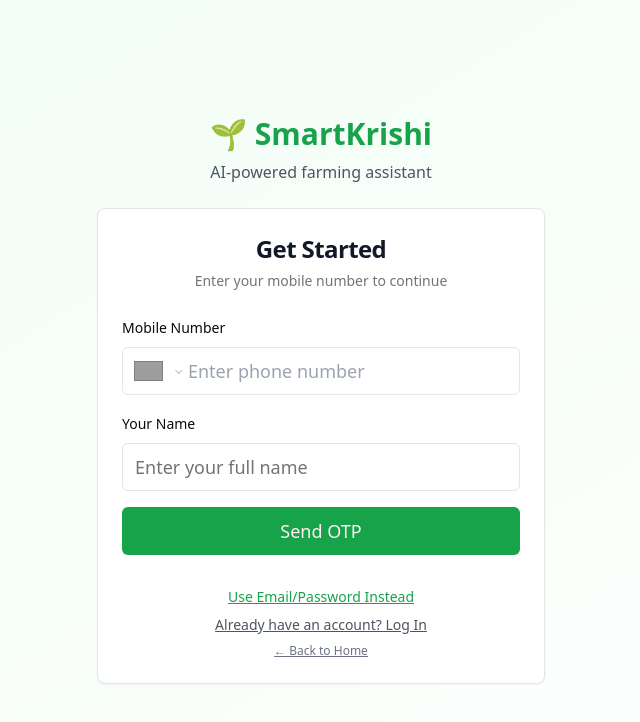
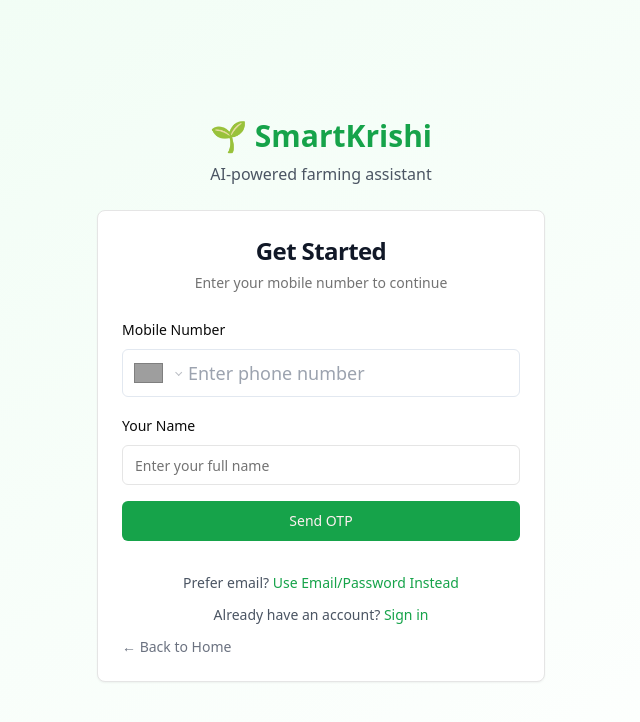
Before and after one commit to AgriAgent-Capital-One-Hackathon/SmartKrishi, a React (Vite) app in the folder frontend/: page /mobile-auth in a window 1280 px wide. Shown: the top 722 px of the page, without its empty margins (319-959 px from the left). Built offline with nearby package versions, Linux system fonts and the light colour scheme; grey boxes are pictures that could not be loaded.

Commit message:
chanes made

```diff
--- a/frontend/src/pages/LoginPage.tsx
+++ b/frontend/src/pages/LoginPage.tsx
@@ -106,7 +106,7 @@ export default function LoginPage() {
                   onClick={() => navigate("/signup")}
                   className="text-green-600 hover:text-green-700 font-medium hover:underline"
                 >
-                  Sign up here
+                  Sign up
                 </button>
               </p>
 
--- a/frontend/src/pages/MobileAuthPage.tsx
+++ b/frontend/src/pages/MobileAuthPage.tsx
@@ -186,7 +186,7 @@ const MobileAuthPage: React.FC = () => {
                       phoneForm.setValue('phone_number', value || '');
                     }}
                     defaultCountry="IN"
-                    className="flex h-12 w-full rounded-md border border-input bg-background px-3 py-2 text-lg ring-offset-background file:border-0 file:bg-transparent file:text-sm file:font-medium placeholder:text-muted-foreground focus-visible:outline-none focus-visible:ring-2 focus-visible:ring-ring focus-visible:ring-offset-2 disabled:cursor-not-allowed disabled:opacity-50"
+                    className="flex w-full rounded-md border border-input bg-background px-3 py-2 ring-offset-background file:border-0 file:bg-transparent file:text-sm file:font-medium placeholder:text-muted-foreground focus-visible:outline-none focus-visible:ring-2 focus-visible:ring-ring focus-visible:ring-offset-2 disabled:cursor-not-allowed disabled:opacity-50"
                   />
                   {phoneForm.formState.errors.phone_number && (
                     <p className="text-red-500 text-sm">
@@ -202,7 +202,6 @@ const MobileAuthPage: React.FC = () => {
                     type="text"
                     placeholder="Enter your full name"
                     {...phoneForm.register('username')}
-                    className="text-lg h-12"
                   />
                   {phoneForm.formState.errors.username && (
                     <p className="text-red-500 text-sm">
@@ -213,7 +212,7 @@ const MobileAuthPage: React.FC = () => {
 
                 <Button
                   type="submit"
-                  className="w-full h-12 text-lg bg-green-600 hover:bg-green-700"
+                  className="w-full bg-green-600 hover:bg-green-700"
                   disabled={isLoading}
                 >
                   {isLoading ? 'Sending OTP...' : 'Send OTP'}
@@ -229,7 +228,7 @@ const MobileAuthPage: React.FC = () => {
                     placeholder="123456"
                     maxLength={6}
                     {...otpForm.register('otp')}
-                    className="text-lg h-12 text-center tracking-widest"
+                    className="text-center tracking-widest"
                   />
                   {otpForm.formState.errors.otp && (
                     <p className="text-red-500 text-sm">
@@ -242,7 +241,7 @@ const MobileAuthPage: React.FC = () => {
                   <Button
                     type="button"
                     variant="outline"
-                    className="flex-1 h-12"
+                    className="flex-1"
                     onClick={() => {
                       setStep('phone');
                       setError('');
@@ -253,7 +252,7 @@ const MobileAuthPage: React.FC = () => {
                   </Button>
                   <Button
                     type="submit"
-                    className="flex-1 h-12 bg-green-600 hover:bg-green-700"
+                    className="flex-1 bg-green-600 hover:bg-green-700"
                     disabled={isLoading}
                   >
                     {isLoading ? 'Verifying...' : 'Verify OTP'}
@@ -262,29 +261,37 @@ const MobileAuthPage: React.FC = () => {
               </form>
             )}
 
-            <div className="text-center pt-4 space-y-2">
+            <div className="text-center pt-4 space-y-3">
               {step === 'phone' && (
                 <>
+                  <p className="text-sm text-gray-600">
+                    Prefer email?{" "}
                     <button
                       type="button"
                       onClick={() => navigate('/signup')}
-                    className="text-green-600 hover:text-green-700 text-sm underline block w-full"
+                      className="text-green-600 hover:text-green-700 font-medium hover:underline"
                     >
                       Use Email/Password Instead
                     </button>
+                  </p>
+
+                  <p className="text-sm text-gray-600">
+                    Already have an account?{" "}
                     <button
                       type="button"
                       onClick={() => navigate('/mobile-login')}
-                    className="text-gray-600 hover:text-gray-700 text-sm underline block w-full"
+                      className="text-green-600 hover:text-green-700 font-medium hover:underline"
                     >
-                    Already have an account? Log In
+                      Sign in
                     </button>
+                  </p>
                 </>
               )}
+
               <button
                 type="button"
                 onClick={() => navigate('/')}
-                className="text-gray-500 hover:text-gray-700 text-xs underline block w-full"
+                className="text-sm text-gray-500 hover:text-gray-700 hover:underline block"
               >
                 ← Back to Home
               </button>
--- a/frontend/src/pages/MobileLoginPage.tsx
+++ b/frontend/src/pages/MobileLoginPage.tsx
@@ -173,7 +173,7 @@ const MobileLoginPage: React.FC = () => {
                       phoneForm.setValue('phone_number', value || '');
                     }}
                     defaultCountry="IN"
-                    className="flex h-12 w-full rounded-md border border-input bg-background px-3 py-2 text-lg ring-offset-background file:border-0 file:bg-transparent file:text-sm file:font-medium placeholder:text-muted-foreground focus-visible:outline-none focus-visible:ring-2 focus-visible:ring-ring focus-visible:ring-offset-2 disabled:cursor-not-allowed disabled:opacity-50"
+                    className="flex w-full rounded-md border border-input bg-background px-3 py-2 ring-offset-background file:border-0 file:bg-transparent file:text-sm file:font-medium placeholder:text-muted-foreground focus-visible:outline-none focus-visible:ring-2 focus-visible:ring-ring focus-visible:ring-offset-2 disabled:cursor-not-allowed disabled:opacity-50"
                   />
                   {phoneForm.formState.errors.phone_number && (
                     <p className="text-red-500 text-sm">
@@ -184,7 +184,7 @@ const MobileLoginPage: React.FC = () => {
 
                 <Button
                   type="submit"
-                  className="w-full h-12 text-lg bg-green-600 hover:bg-green-700"
+                  className="w-full bg-green-600 hover:bg-green-700"
                   disabled={isLoading}
                 >
                   {isLoading ? 'Sending OTP...' : 'Send OTP'}
@@ -200,7 +200,7 @@ const MobileLoginPage: React.FC = () => {
                     placeholder="123456"
                     maxLength={6}
                     {...otpForm.register('otp')}
-                    className="text-lg h-12 text-center tracking-widest"
+                    className="text-center tracking-widest"
                   />
                   {otpForm.formState.errors.otp && (
                     <p className="text-red-500 text-sm">
@@ -213,7 +213,7 @@ const MobileLoginPage: React.FC = () => {
                   <Button
                     type="button"
                     variant="outline"
-                    className="flex-1 h-12"
+                    className="flex-1"
                     onClick={() => {
                       setStep('phone');
                       setError('');
@@ -224,7 +224,7 @@ const MobileLoginPage: React.FC = () => {
                   </Button>
                   <Button
                     type="submit"
-                    className="flex-1 h-12 bg-green-600 hover:bg-green-700"
+                    className="flex-1 bg-green-600 hover:bg-green-700"
                     disabled={isLoading}
                   >
                     {isLoading ? 'Verifying...' : 'Sign In'}
@@ -233,29 +233,37 @@ const MobileLoginPage: React.FC = () => {
               </form>
             )}
 
-            <div className="text-center pt-4 space-y-2">
+            <div className="text-center pt-4 space-y-3">
               {step === 'phone' && (
                 <>
+                  <p className="text-sm text-gray-600">
+                    Prefer email?{" "}
                     <button
                       type="button"
                       onClick={() => navigate('/login')}
-                    className="text-green-600 hover:text-green-700 text-sm underline block w-full"
+                      className="text-green-600 hover:text-green-700 font-medium hover:underline"
                     >
                       Use Email/Password Instead
                     </button>
+                  </p>
+
+                  <p className="text-sm text-gray-600">
+                    Don't have an account?{" "}
                     <button
                       type="button"
                       onClick={() => navigate('/mobile-auth')}
-                    className="text-gray-600 hover:text-gray-700 text-sm underline block w-full"
+                      className="text-green-600 hover:text-green-700 font-medium hover:underline"
                     >
-                    Don't have an account? Sign up
+                      Sign up
                     </button>
+                  </p>
                 </>
               )}
+
               <button
                 type="button"
                 onClick={() => navigate('/')}
-                className="text-gray-500 hover:text-gray-700 text-xs underline block w-full"
+                className="text-sm text-gray-500 hover:text-gray-700 hover:underline block"
               >
                 ← Back to Home
               </button>
--- a/frontend/src/pages/SignupPage.tsx
+++ b/frontend/src/pages/SignupPage.tsx
@@ -149,7 +149,7 @@ export default function SignupPage() {
                   onClick={() => navigate("/login")}
                   className="text-green-600 hover:text-green-700 font-medium hover:underline"
                 >
-                  Log in
+                  Sign in
                 </button>
               </p>
 
--- a/frontend/vite.config.ts
+++ b/frontend/vite.config.ts
@@ -10,4 +10,13 @@ export default defineConfig({
       "@": path.resolve(__dirname, "./src"),
     },
   },
+  server: {
+    proxy: {
+      '/api': {
+        target: 'http://localhost:8000',
+        changeOrigin: true,
+        secure: false,
+      },
+    },
+  },
 })
```
Lines whose indentation alone changed are shown as unchanged.
